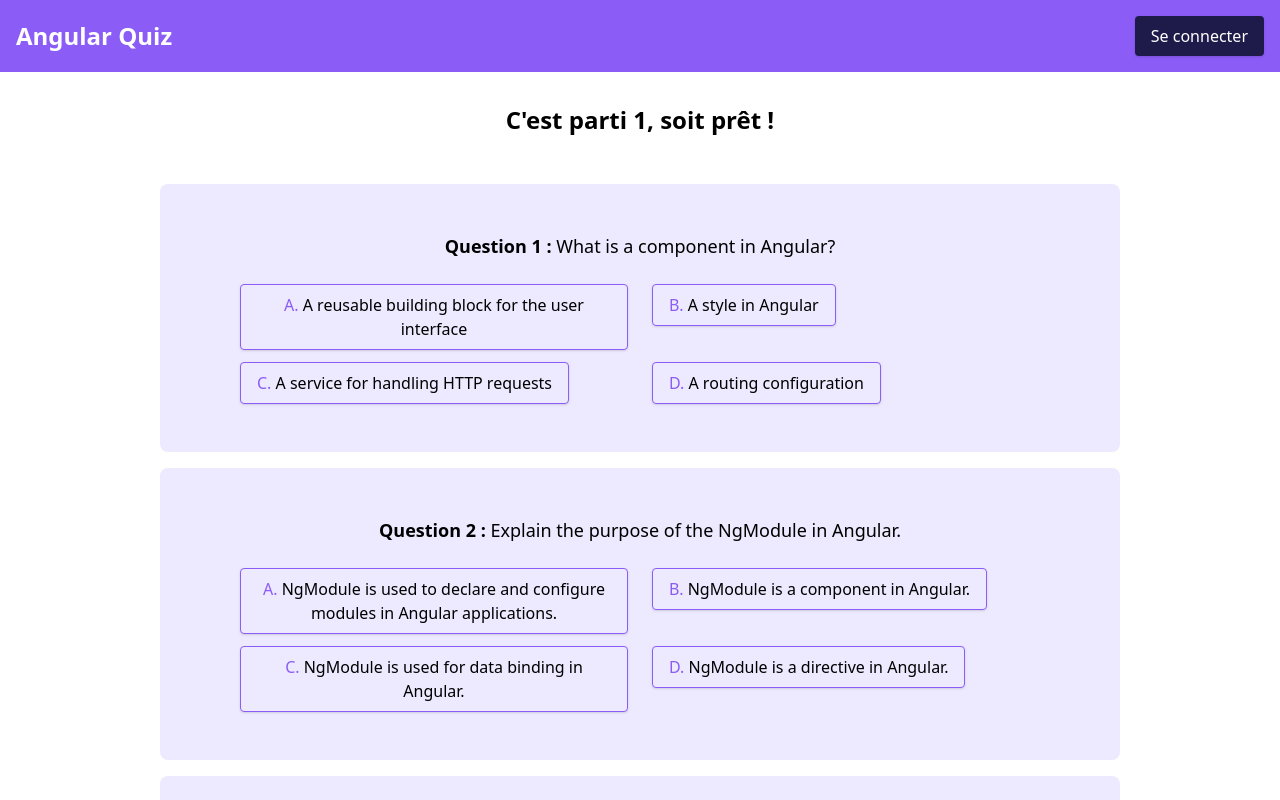
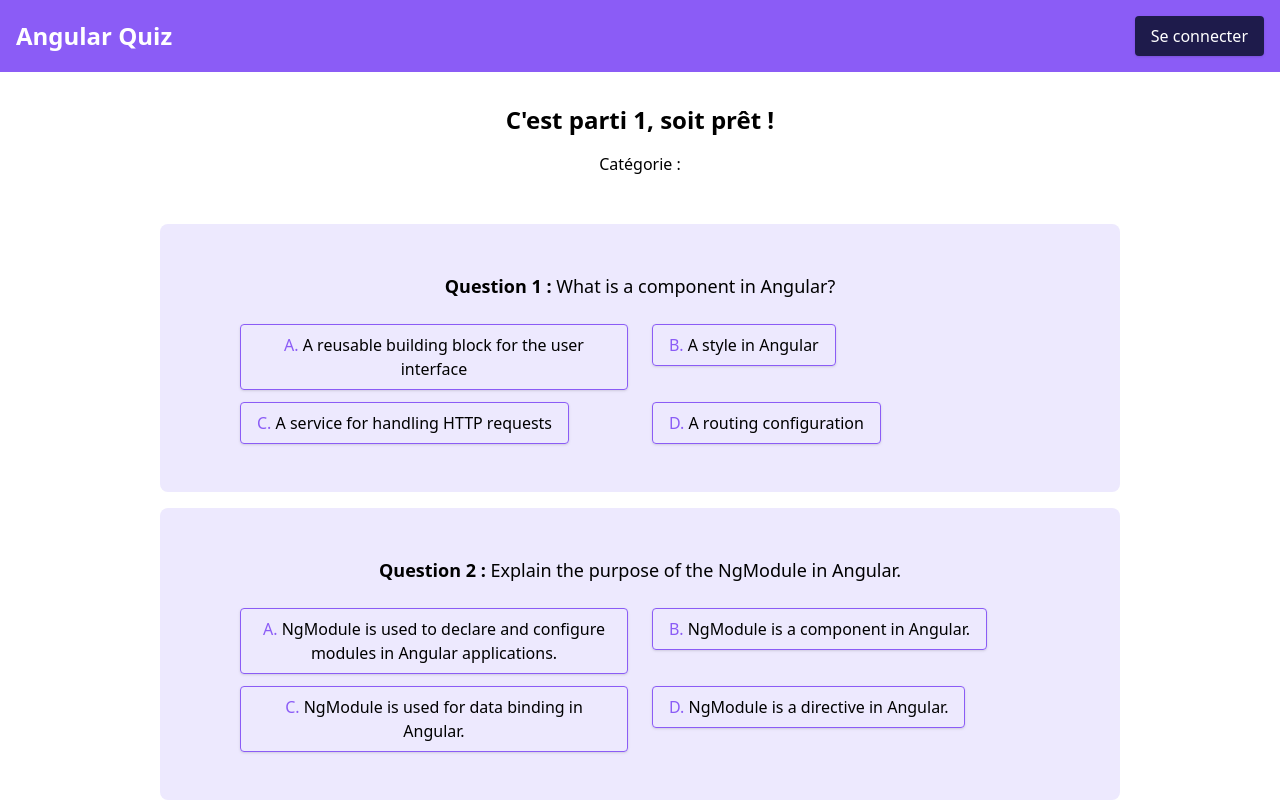
Before and after one commit to tombruaire/eval-angular-quiz, an Angular app: page /quiz/1/1 in a window 1280 px wide. Shown: the top 800 px of the page. Built offline with nearby package versions, Linux system fonts and the light colour scheme; data requests are answered from the project's data file.

Commit message:
Affichage du nom de la catégorie

```diff
--- a/src/app/quiz/quiz.component.html
+++ b/src/app/quiz/quiz.component.html
@@ -1,5 +1,8 @@
 <section>
   <h2 class="quiz_title">C'est parti {{ playerName }}, soit prêt !</h2>
+  <div align="center">
+    <h3>Catégorie : <b>{{ categoryName }}</b></h3>
+  </div>
   <section class="quiz_reset" *ngIf="isQuizFinished">
     <h3>You can see your answers</h3>
     <button class="btn--outline">Reset</button>
--- a/src/app/quiz/quiz.component.ts
+++ b/src/app/quiz/quiz.component.ts
@@ -10,6 +10,7 @@ import { QuizService } from "../shared/services/quiz.service";
 export class QuizComponent implements OnInit {
   isQuizFinished = this.quizService.isQuizFinished;
   playerName = '';
+  categoryName = '';
 
   constructor(
     private quizService: QuizService,
```
